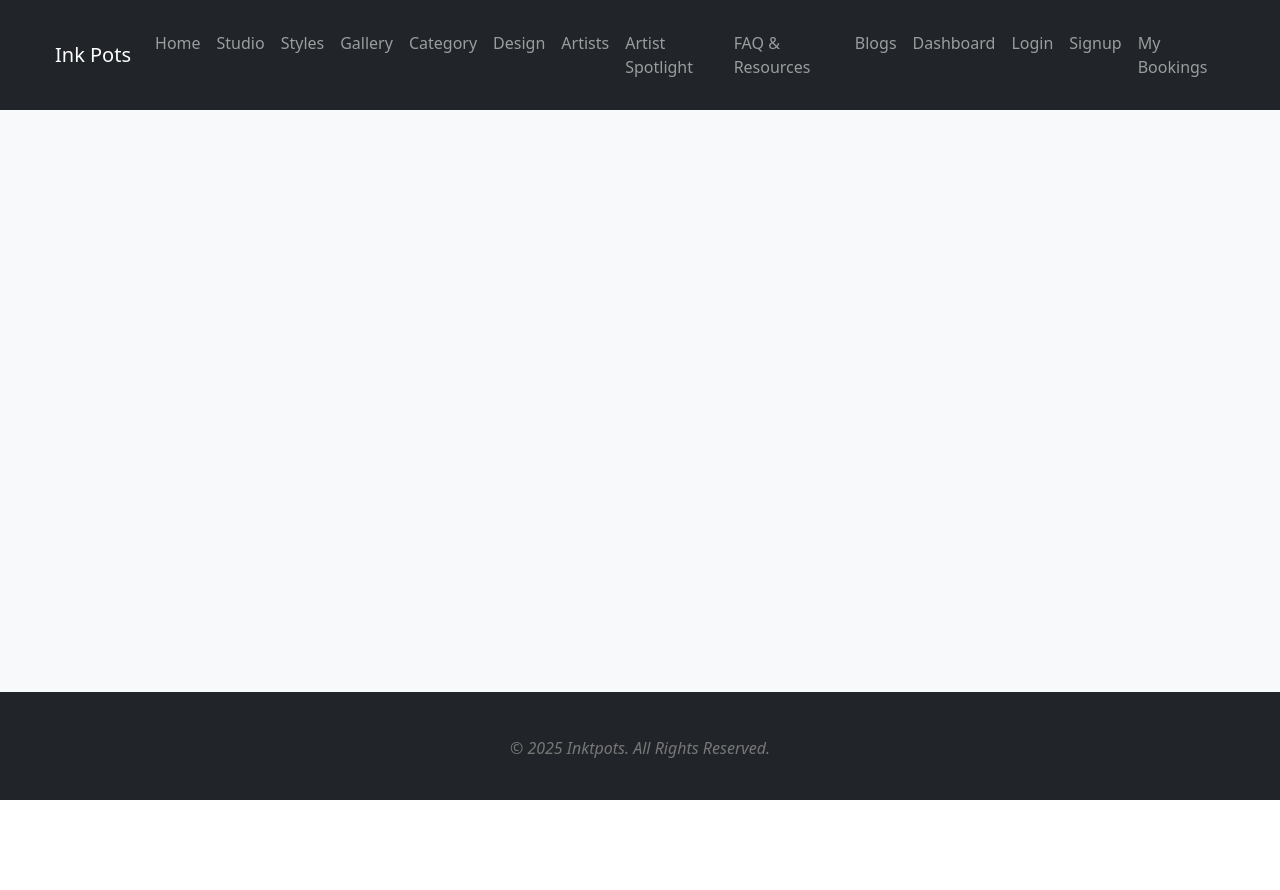
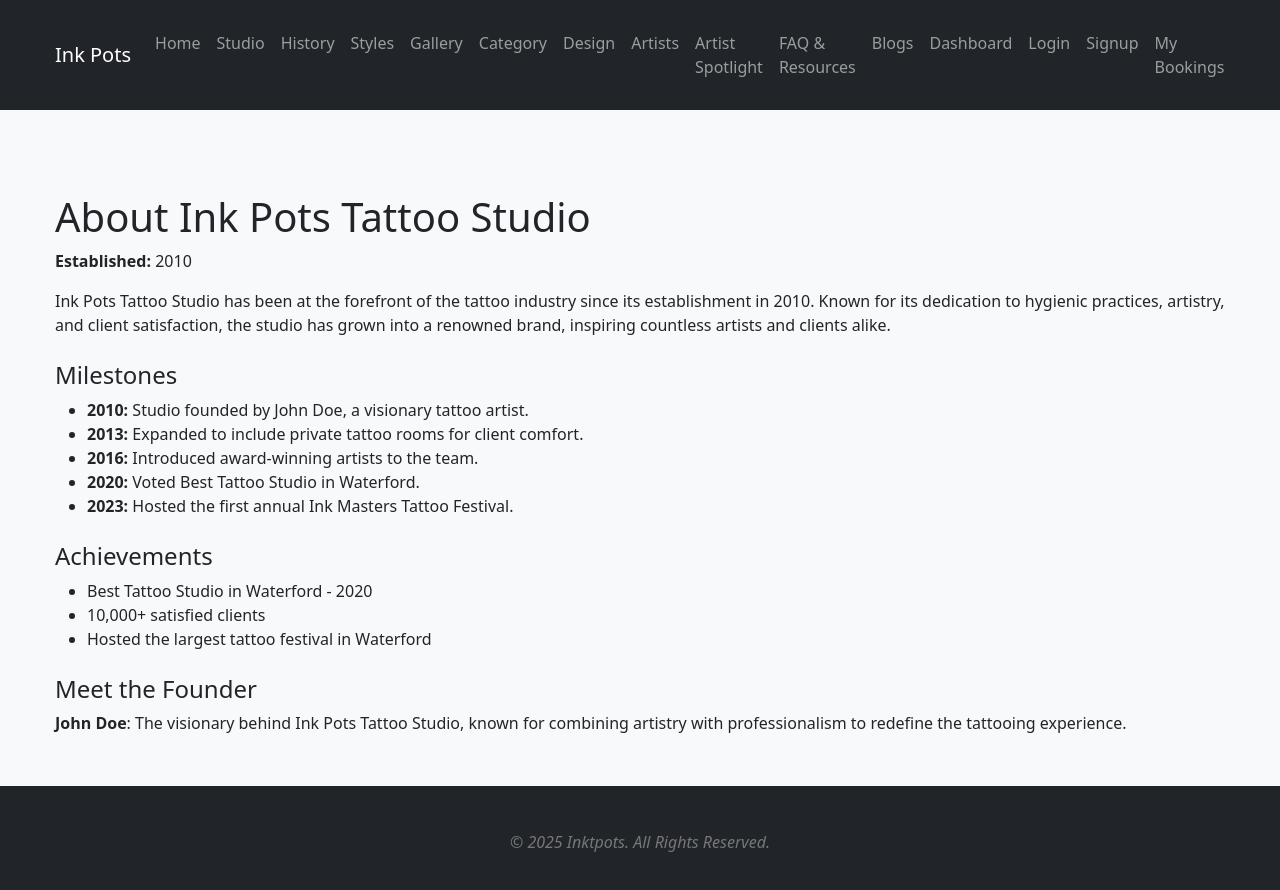
Before and after one commit to emily172/FYP-Tattoo, a React (Vite) app in the folder tattoo-web-app/: page /history in a window 1280 px wide. Shown: the top 890 px of the page. Before the commit the page ends 800 px from the top, so only its background shows below. Built offline with nearby package versions, Linux system fonts and the light colour scheme.

Commit message:
Adding History page

```diff
--- a/tattoo-web-app/src/App.jsx
+++ b/tattoo-web-app/src/App.jsx
@@ -4,6 +4,7 @@ import Header from "./components/Header";
 import Footer from "./components/Footer";
 import Home from "./pages/Home";
 import Studio from "./pages/Studio";
+import History from "./pages/History";
 import TatStyles from "./pages/TatStyles";
 import Gallery from "./pages/Gallery"; // Import the Gallery component
 import Category from "./pages/Category";
@@ -37,6 +38,7 @@ const App = () => {
           <Routes>
             <Route path="/" element={<Home />} />
             <Route path="/studio" element={<Studio />} />
+            <Route path="/history" element={<History />} />
             <Route path="/tatstyles" element={<TatStyles />} />
             <Route path="/gallery" element={<Gallery />} /> {/* Gallery Route */}
             <Route path="/category" element={<Category/>} />
--- a/tattoo-web-app/src/components/Header.jsx
+++ b/tattoo-web-app/src/components/Header.jsx
@@ -24,6 +24,9 @@ const Header = () => {
             </li>
             <li className="nav-item">
               <Link className="nav-link" to="/studio">Studio</Link>
+            </li>
+            <li className="nav-item">
+              <Link className="nav-link" to="/history">History</Link>
             </li>
             <li className="nav-item">
               <Link className="nav-link" to="/tatstyles">Styles</Link>
--- /dev/null
+++ b/tattoo-web-app/src/pages/History.jsx
@@ -0,0 +1,66 @@
+import React from "react";
+
+const History = () => {
+  const studioHistory = {
+    name: "Ink Pots Tattoo Studio",
+    establishedYear: 2010,
+    milestones: [
+      { year: 2010, event: "Studio founded by John Doe, a visionary tattoo artist." },
+      { year: 2013, event: "Expanded to include private tattoo rooms for client comfort." },
+      { year: 2016, event: "Introduced award-winning artists to the team." },
+      { year: 2020, event: "Voted Best Tattoo Studio in Waterford." },
+      { year: 2023, event: "Hosted the first annual Ink Masters Tattoo Festival." },
+    ],
+    description:
+      "Ink Pots Tattoo Studio has been at the forefront of the tattoo industry since its establishment in 2010. Known for its dedication to hygienic practices, artistry, and client satisfaction, the studio has grown into a renowned brand, inspiring countless artists and clients alike.",
+    founder: "John Doe",
+    achievements: [
+      "Best Tattoo Studio in Waterford - 2020",
+      "10,000+ satisfied clients",
+      "Hosted the largest tattoo festival in Waterford",
+    ],
+  };
+
+  return (
+    <div className="container mt-5">
+      <h1>About {studioHistory.name}</h1>
+      <p>
+        <strong>Established:</strong> {studioHistory.establishedYear}
+      </p>
+      <p>{studioHistory.description}</p>
+
+      {/* Milestones Section */}
+      <div className="mt-4">
+        <h4>Milestones</h4>
+        <ul>
+          {studioHistory.milestones.map((milestone, index) => (
+            <li key={index}>
+              <strong>{milestone.year}:</strong> {milestone.event}
+            </li>
+          ))}
+        </ul>
+      </div>
+
+      {/* Achievements Section */}
+      <div className="mt-4">
+        <h4>Achievements</h4>
+        <ul>
+          {studioHistory.achievements.map((achievement, index) => (
+            <li key={index}>{achievement}</li>
+          ))}
+        </ul>
+      </div>
+
+      {/* Founder Section */}
+      <div className="mt-4">
+        <h4>Meet the Founder</h4>
+        <p>
+          <strong>{studioHistory.founder}</strong>: The visionary behind Ink Pots Tattoo Studio, known for combining
+          artistry with professionalism to redefine the tattooing experience.
+        </p>
+      </div>
+    </div>
+  );
+};
+
+export default History;
```
